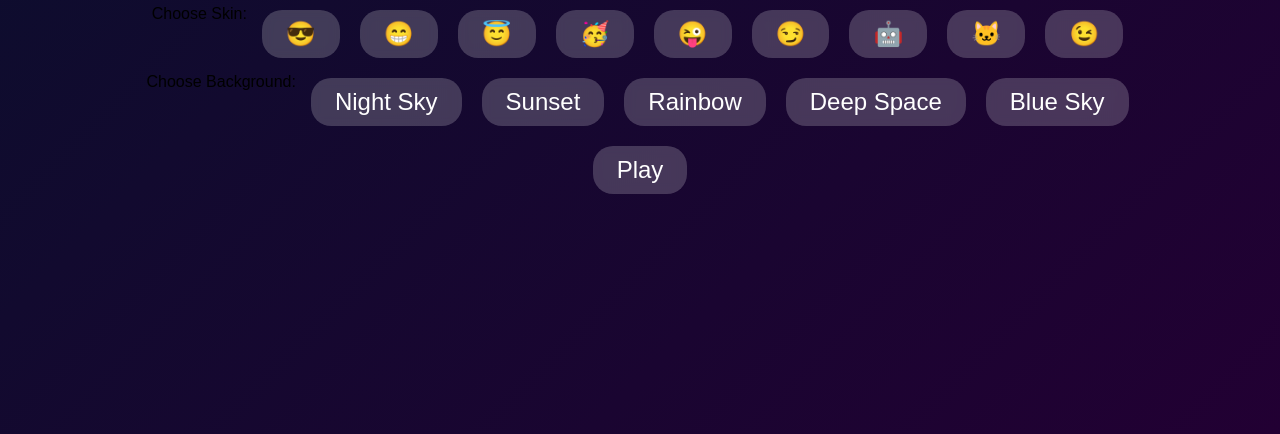
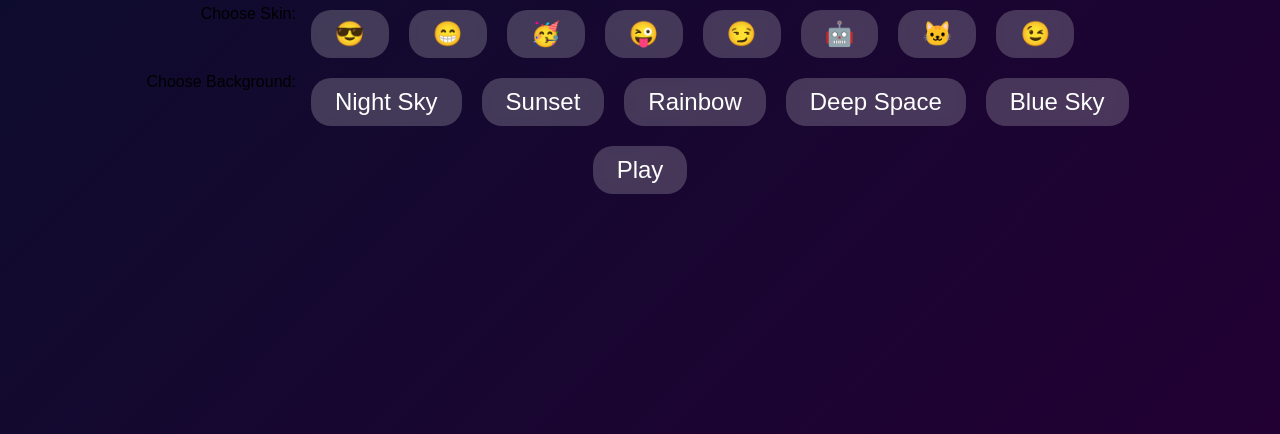
Before and after one commit to lukegamestudio-2907/Emoji-Dash, a plain HTML site: page index.html in a window 1280 px wide. Shown: the part 366-800 px from the top of the page. Drawn offline with Linux system fonts and the light colour scheme.

Commit message:
Update index.html

```diff
--- a/index.html
+++ b/index.html
@@ -92,7 +92,7 @@ canvas.width = window.innerWidth;
 canvas.height = window.innerHeight;
 
 // PLAYER SKINS & BACKGROUNDS
-const playerSkins = ["😎","😁","😇","🥳","😜","😏","🤖","🐱","😉"];
+const playerSkins = ["😎","😁","🥳","😜","😏","🤖","🐱","😉"];
 let selectedSkin = playerSkins[0];
 const backgrounds = [
     {name:"Night Sky", color:"#0a0f2d"},
```
